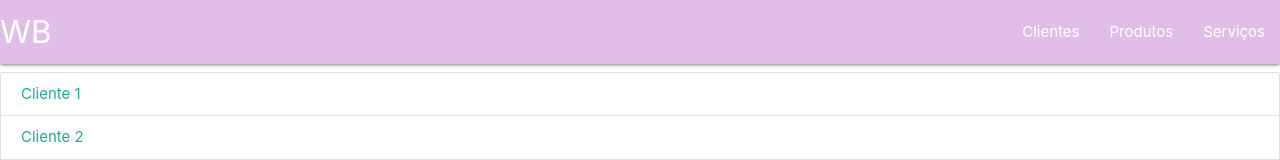
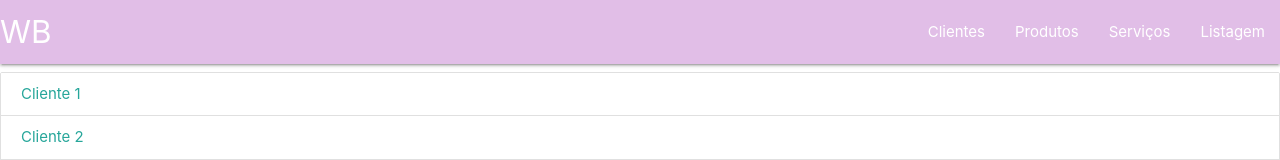
Before and after one commit to Meowo2/wb_typescript, a React (Create React App) app: page / in a window 1280 px wide. Shown: the top 160 px of the page. Built offline with nearby package versions, Linux system fonts and the light colour scheme.

Commit message:
[feat]: Added button to access listing

```diff
--- a/src/componentes/roteador.tsx
+++ b/src/componentes/roteador.tsx
@@ -4,6 +4,7 @@ import FormularioCadastroCliente from "./formularioCadastroCliente";
 import ListaCliente from "./listaCliente";
 import ListaProdutos from "./listaProdutos";
 import ListaServicos from "./listaServicos";
+import Listagem from "./listagem";
 
 type state = {
     tela: string
@@ -27,7 +28,7 @@ export default class Roteador extends Component<{}, state> {
     }
 
     render() {
-        let barraNavegacao = <BarraNavegacao seletorView={this.selecionarView} tema="purple lighten-4" botoes={['Clientes', 'Produtos', 'Serviços']} />
+        let barraNavegacao = <BarraNavegacao seletorView={this.selecionarView} tema="purple lighten-4" botoes={['Clientes', 'Produtos', 'Serviços', 'Listagem']} />
         switch (this.state.tela) {
             case 'Clientes':
             return (
@@ -50,6 +51,13 @@ export default class Roteador extends Component<{}, state> {
                 <ListaServicos tema="purple lighten-4" />
                 </>
             );
+            case 'Listagem':
+            return (
+                <>
+                {barraNavegacao}
+                <Listagem tema="purple lighten-4" />
+                </>
+            );
             default:
             return (
                 <>
```
